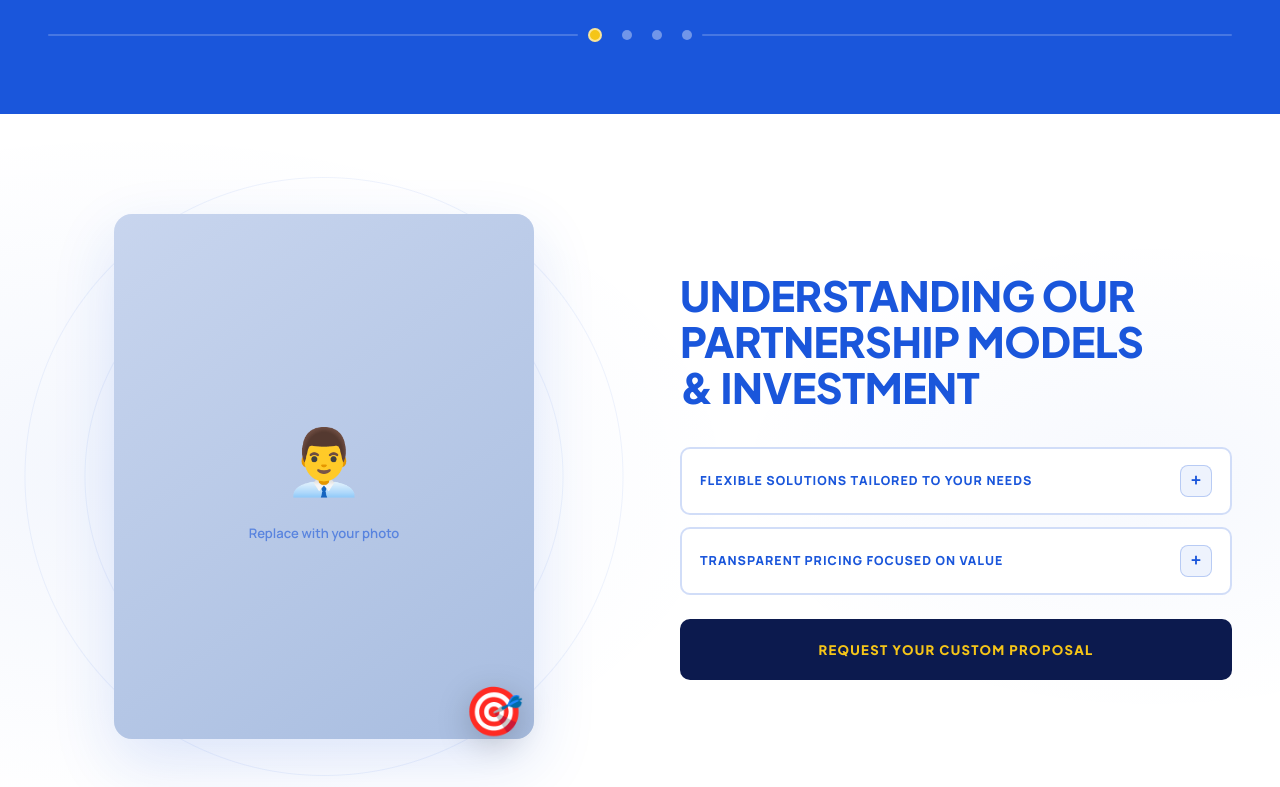
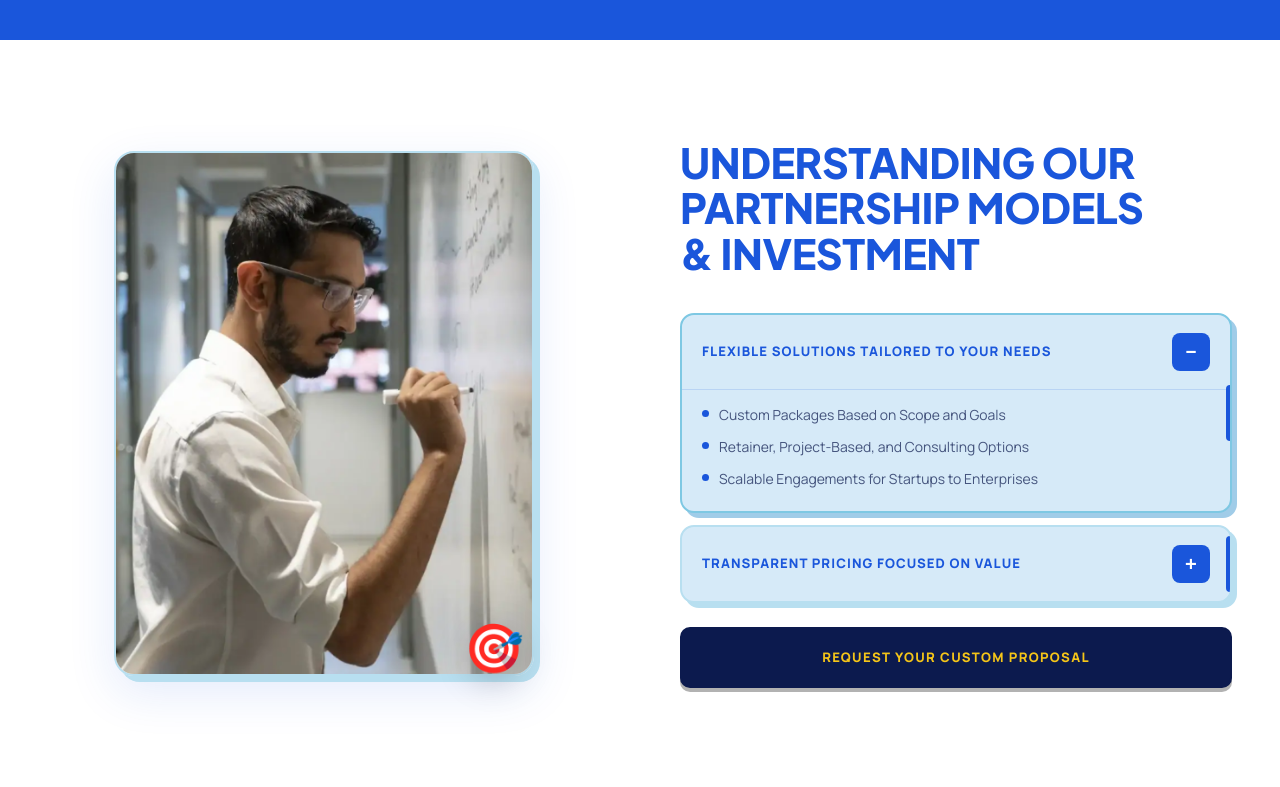
Before and after one commit to irfangyan325-debug/maximedia, a Next.js app: page / in a window 1280 px wide. Shown: the part 6213-7000 px from the top of the page. Built offline with nearby package versions, Linux system fonts and the light colour scheme.

Commit message:
updated code new changas

```diff
--- a/components/sections/PricingSection.tsx
+++ b/components/sections/PricingSection.tsx
@@ -2,6 +2,7 @@
 
 import { useState } from 'react'
 import Link from 'next/link'
+import Image from 'next/image'
 
 const ACCORDIONS = [
   {
@@ -23,7 +24,7 @@ const ACCORDIONS = [
 ]
 
 export default function PricingSection() {
-  const [openIndex, setOpenIndex] = useState<number | null>(null)
+  const [openIndex, setOpenIndex] = useState<number | null>(0)
   const toggle = (i: number) => setOpenIndex(openIndex === i ? null : i)
 
   return (
@@ -37,20 +38,58 @@ export default function PricingSection() {
         }
         .pricing-image-col { display: block; }
 
-        /* Tablet ≤ 900px */
-        @media (max-width: 900px) {
-          .pricing-grid {
-            grid-template-columns: 1fr;
-            gap: 40px;
-          }
-          .pricing-image-col {
-            max-width: 360px;
-            margin: 0 auto;
-            width: 100%;
-          }
+        /* Accordion card — matching screenshot: light blue bg, light blue border, offset shadow */
+        .acc-item {
+          border: 2px solid #b8dff0;
+          border-radius: 14px;
+          overflow: hidden;
+          background: #d6eaf8;
+          position: relative;
+          box-shadow: 5px 5px 0px #b8dff0;
+          transition: box-shadow 0.2s ease;
+        }
+        .acc-item-open {
+          border-color: #7ec8e3;
+          box-shadow: 5px 5px 0px #a0cce8;
         }
 
-        /* Mobile ≤ 520px */
+        /* Blue tab notch on right edge */
+        .acc-item::after {
+          content: '';
+          position: absolute;
+          top: 50%;
+          right: -2px;
+          transform: translateY(-50%);
+          width: 6px;
+          height: clamp(36px,5vw,56px);
+          background: var(--blue);
+          border-radius: 4px 0 0 4px;
+        }
+
+        /* Toggle button — plain blue square */
+        .acc-toggle-btn {
+          width: 38px;
+          height: 38px;
+          border-radius: 8px;
+          flex-shrink: 0;
+          background: var(--blue);
+          border: none;
+          display: flex;
+          align-items: center;
+          justify-content: center;
+          color: #fff;
+          font-size: 1.4rem;
+          font-weight: 700;
+          line-height: 1;
+          cursor: pointer;
+          transition: background 0.2s ease;
+        }
+        .acc-toggle-btn:hover { background: #1341b5; }
+
+        @media (max-width: 900px) {
+          .pricing-grid { grid-template-columns: 1fr; gap: 40px; }
+          .pricing-image-col { max-width: 360px; margin: 0 auto; width: 100%; }
+        }
         @media (max-width: 520px) {
           .pricing-image-col { display: none; }
           .pricing-grid { gap: 0; }
@@ -63,67 +102,52 @@ export default function PricingSection() {
         overflow: 'hidden',
         position: 'relative',
       }}>
-        {/* Background arcs */}
-        <div aria-hidden style={{
-          position: 'absolute', inset: 0, pointerEvents: 'none',
-          backgroundImage: `
-            radial-gradient(ellipse 80% 80% at 10% 50%, rgba(26,86,219,0.05) 0%, transparent 60%),
-            radial-gradient(ellipse 60% 60% at 90% 50%, rgba(26,86,219,0.04) 0%, transparent 55%)
-          `,
-        }} />
-
         <div className="container" style={{ position: 'relative', zIndex: 1 }}>
           <div className="pricing-grid">
 
-            {/* ── LEFT: Image (hidden on mobile) ── */}
+            {/* ── LEFT: Real photo ── */}
             <div className="pricing-image-col" style={{ position: 'relative' }}>
-              {/* Concentric ring decoration */}
-              <div aria-hidden style={{
-                position: 'absolute', inset: '-40px',
-                backgroundImage: `repeating-radial-gradient(
-                  circle at 50% 50%,
-                  transparent 0px, transparent 58px,
-                  rgba(26,86,219,0.07) 59px, transparent 60px
-                )`,
-                borderRadius: '50%', zIndex: 0,
-              }} />
-
-              {/* Image frame */}
               <div style={{
-                position: 'relative', zIndex: 1,
-                borderRadius: '18px', overflow: 'hidden',
-                maxWidth: '420px', margin: '0 auto',
-                boxShadow: '0 24px 64px rgba(26,86,219,0.14)',
+                position: 'relative',
+                zIndex: 1,
+                borderRadius: '20px',
+                overflow: 'hidden',
+                maxWidth: '420px',
+                margin: '0 auto',
                 aspectRatio: '4/5',
-                background: 'linear-gradient(135deg, #e8edf8, #d0daee)',
-                display: 'flex', alignItems: 'center', justifyContent: 'center',
+                /* Matching card border style */
+                border: '2px solid #b8dff0',
+                boxShadow: '6px 6px 0px #b8dff0, 0 16px 48px rgba(26,86,219,0.12)',
               }}>
-                <div style={{
-                  width: '100%', height: '100%',
-                  background: 'linear-gradient(145deg, #c8d5ee, #a8bde0)',
-                  display: 'flex', flexDirection: 'column',
-                  alignItems: 'center', justifyContent: 'center', gap: '12px',
-                }}>
-                  <span style={{ fontSize: 'clamp(3rem,6vw,4rem)' }}>👨‍💼</span>
-                  <span style={{ fontSize: '0.82rem', color: 'rgba(26,86,219,0.6)', fontWeight: 600 }}>
-                    Replace with your photo
-                  </span>
-                </div>
+                <Image
+                  src="/images/pricing-photo.png"
+                  alt="Our team at work"
+                  fill
+                  style={{ objectFit: 'cover', objectPosition: 'center top' }}
+                  sizes="(max-width:900px) 80vw, 42vw"
+                />
               </div>
 
-              {/* Target badge */}
+              {/* Target badge — bottom corner, matching screenshot */}
               <div style={{
-                position: 'absolute', bottom: '-10px',
-                right: 'calc(50% - 200px)', fontSize: '3rem', zIndex: 2,
+                position: 'absolute',
+                bottom: '-10px',
+                right: 'calc(50% - 200px)',
+                fontSize: '3rem',
+                zIndex: 2,
                 filter: 'drop-shadow(0 8px 16px rgba(0,0,0,0.2))',
-              }}>🎯</div>
+              }}>
+                🎯
+              </div>
             </div>
 
             {/* ── RIGHT: Text + Accordion + CTA ── */}
             <div>
               <h2 className="font-display font-black uppercase" style={{
-                fontSize: 'clamp(1.5rem,3.5vw,2.6rem)', lineHeight: 1.1,
-                color: 'var(--blue)', marginBottom: 'clamp(24px,4vw,36px)',
+                fontSize: 'clamp(1.5rem,3.5vw,2.6rem)',
+                lineHeight: 1.1,
+                color: 'var(--blue)',
+                marginBottom: 'clamp(24px,4vw,36px)',
                 letterSpacing: '-0.01em',
               }}>
                 UNDERSTANDING OUR<br />
@@ -136,55 +160,62 @@ export default function PricingSection() {
                 {ACCORDIONS.map((item, i) => {
                   const isOpen = openIndex === i
                   return (
-                    <div key={item.title} style={{
-                      border: `2px solid ${isOpen ? 'var(--blue)' : 'rgba(26,86,219,0.2)'}`,
-                      borderRadius: '10px', overflow: 'hidden',
-                      transition: 'border-color 0.2s ease', background: '#fff',
-                    }}>
+                    <div key={item.title} className={`acc-item${isOpen ? ' acc-item-open' : ''}`}>
+
+                      {/* Header button */}
                       <button
                         onClick={() => toggle(i)}
                         style={{
-                          width: '100%', display: 'flex', alignItems: 'center',
+                          width: '100%',
+                          display: 'flex',
+                          alignItems: 'center',
                           justifyContent: 'space-between',
-                          padding: 'clamp(12px,2vw,16px) clamp(14px,2.5vw,18px)',
-                          background: 'transparent', border: 'none', cursor: 'pointer', gap: '12px',
+                          padding: 'clamp(14px,2vw,18px) clamp(16px,2.5vw,20px)',
+                          background: 'transparent',
+                          border: 'none',
+                          cursor: 'pointer',
+                          gap: '12px',
                         }}
                       >
                         <span className="font-display font-black" style={{
-                          fontSize: 'clamp(0.7rem,1.3vw,0.78rem)',
-                          letterSpacing: '0.08em', color: 'var(--blue)',
-                          textAlign: 'left', textTransform: 'uppercase',
+                          fontSize: 'clamp(0.72rem,1.3vw,0.82rem)',
+                          letterSpacing: '0.08em',
+                          color: 'var(--blue)',
+                          textAlign: 'left',
+                          textTransform: 'uppercase',
                         }}>
                           {item.title}
                         </span>
-                        <div style={{
-                          width: '32px', height: '32px', borderRadius: '8px', flexShrink: 0,
-                          background: isOpen ? 'var(--blue)' : 'var(--blue-subtle)',
-                          border: '1.5px solid var(--blue-border)',
-                          display: 'flex', alignItems: 'center', justifyContent: 'center',
-                          transition: 'background 0.2s ease',
-                          color: isOpen ? '#fff' : 'var(--blue)',
-                          fontSize: '1.2rem', fontWeight: 700, lineHeight: 1,
-                        }}>
+                        <div className="acc-toggle-btn">
                           {isOpen ? '−' : '+'}
                         </div>
                       </button>
 
+                      {/* Expanded content */}
                       {isOpen && (
-                        <div style={{ padding: '0 clamp(14px,2.5vw,18px) clamp(14px,2.5vw,18px)', borderTop: '1px solid rgba(26,86,219,0.12)' }}>
-                          <ul style={{ display: 'flex', flexDirection: 'column', gap: '8px', marginTop: '14px' }}>
+                        <div style={{
+                          padding: '0 clamp(16px,2.5vw,20px) clamp(16px,2.5vw,20px)',
+                          borderTop: '1.5px solid rgba(26,86,219,0.15)',
+                        }}>
+                          <ul style={{ display: 'flex', flexDirection: 'column', gap: '10px', marginTop: '14px' }}>
                             {item.items.map(point => (
                               <li key={point} style={{
-                                display: 'flex', alignItems: 'flex-start', gap: '10px',
+                                display: 'flex',
+                                alignItems: 'flex-start',
+                                gap: '10px',
                                 fontSize: 'clamp(0.82rem,1.5vw,0.87rem)',
-                                color: 'var(--text-secondary)', lineHeight: 1.6,
+                                color: 'rgba(12,26,78,0.72)',
+                                lineHeight: 1.6,
                               }}>
+                                {/* Blue dot bullet — matching screenshot */}
                                 <span style={{
-                                  width: '18px', height: '18px', borderRadius: '50%',
-                                  background: 'var(--yellow)', flexShrink: 0,
-                                  display: 'flex', alignItems: 'center', justifyContent: 'center',
-                                  fontSize: '0.6rem', fontWeight: 900, color: '#0c1a4e', marginTop: '2px',
-                                }}>✓</span>
+                                  width: '7px',
+                                  height: '7px',
+                                  borderRadius: '50%',
+                                  background: 'var(--blue)',
+                                  flexShrink: 0,
+                                  marginTop: '6px',
+                                }} />
                                 {point}
                               </li>
                             ))}
@@ -196,22 +227,29 @@ export default function PricingSection() {
                 })}
               </div>
 
-              {/* CTA */}
+              {/* CTA button */}
               <Link
                 href="#contact"
+                className="font-display font-black uppercase"
                 style={{
-                  display: 'flex', alignItems: 'center', justifyContent: 'center',
+                  display: 'flex',
+                  alignItems: 'center',
+                  justifyContent: 'center',
                   width: '100%',
                   padding: 'clamp(14px,2.5vw,18px) 24px',
-                  background: '#0c1a4e', color: 'var(--yellow)',
-                  fontFamily: 'var(--font-display)', fontWeight: 900,
+                  background: '#0c1a4e',
+                  color: 'var(--yellow)',
                   fontSize: 'clamp(0.75rem,1.5vw,0.82rem)',
-                  letterSpacing: '0.1em', textTransform: 'uppercase',
-                  borderRadius: '10px', textDecoration: 'none',
-                  transition: 'all 0.22s ease', border: '2px solid transparent',
+                  letterSpacing: '0.1em',
+                  textTransform: 'uppercase',
+                  borderRadius: '10px',
+                  textDecoration: 'none',
+                  border: '2px solid #0c1a4e',
+                  boxShadow: '0 4px 0 rgba(0,0,0,0.3)',
+                  transition: 'all 0.2s ease',
                 }}
                 onMouseEnter={e => { e.currentTarget.style.background = 'var(--blue)'; e.currentTarget.style.borderColor = 'var(--blue)' }}
-                onMouseLeave={e => { e.currentTarget.style.background = '#0c1a4e';     e.currentTarget.style.borderColor = 'transparent' }}
+                onMouseLeave={e => { e.currentTarget.style.background = '#0c1a4e'; e.currentTarget.style.borderColor = '#0c1a4e' }}
               >
                 REQUEST YOUR CUSTOM PROPOSAL
               </Link>
--- a/components/sections/ProcessSection.tsx
+++ b/components/sections/ProcessSection.tsx
@@ -85,7 +85,7 @@ export default function ProcessSection() {
         <div className="container mb-12" style={{ display: 'flex', alignItems: 'flex-end', justifyContent: 'space-between', gap: '24px', flexWrap: 'wrap' }}>
           <h2
             className="font-display font-black uppercase"
-            style={{ fontSize: 'clamp(1.8rem, 4vw, 3rem)', lineHeight: 1.08, color: '#fff', maxWidth: 700 }}
+            style={{ fontSize: 'clamp(1.4rem, 4vw, 2.6rem)', lineHeight: 1.6, color: '#fff', maxWidth: 700 }}
           >
             <span style={{
               color: 'var(--yellow)',
@@ -130,7 +130,6 @@ export default function ProcessSection() {
           </div>
         </div>
 
-        {/* Scrollable card track */}
         <div
           ref={trackRef}
           style={{
@@ -191,7 +190,6 @@ export default function ProcessSection() {
           ))}
         </div>
 
-        {/* Dot navigation */}
         <div className="container" style={{ marginTop: '28px', display: 'flex', alignItems: 'center' }}>
           <div style={{ flex: 1, height: '1.5px', background: 'rgba(255,255,255,0.2)', borderRadius: '2px' }} />
           {PROCESS_STEPS.map((step, i) => (
```
Also changed, not shown: public/images/pricing-photo.png (added).
